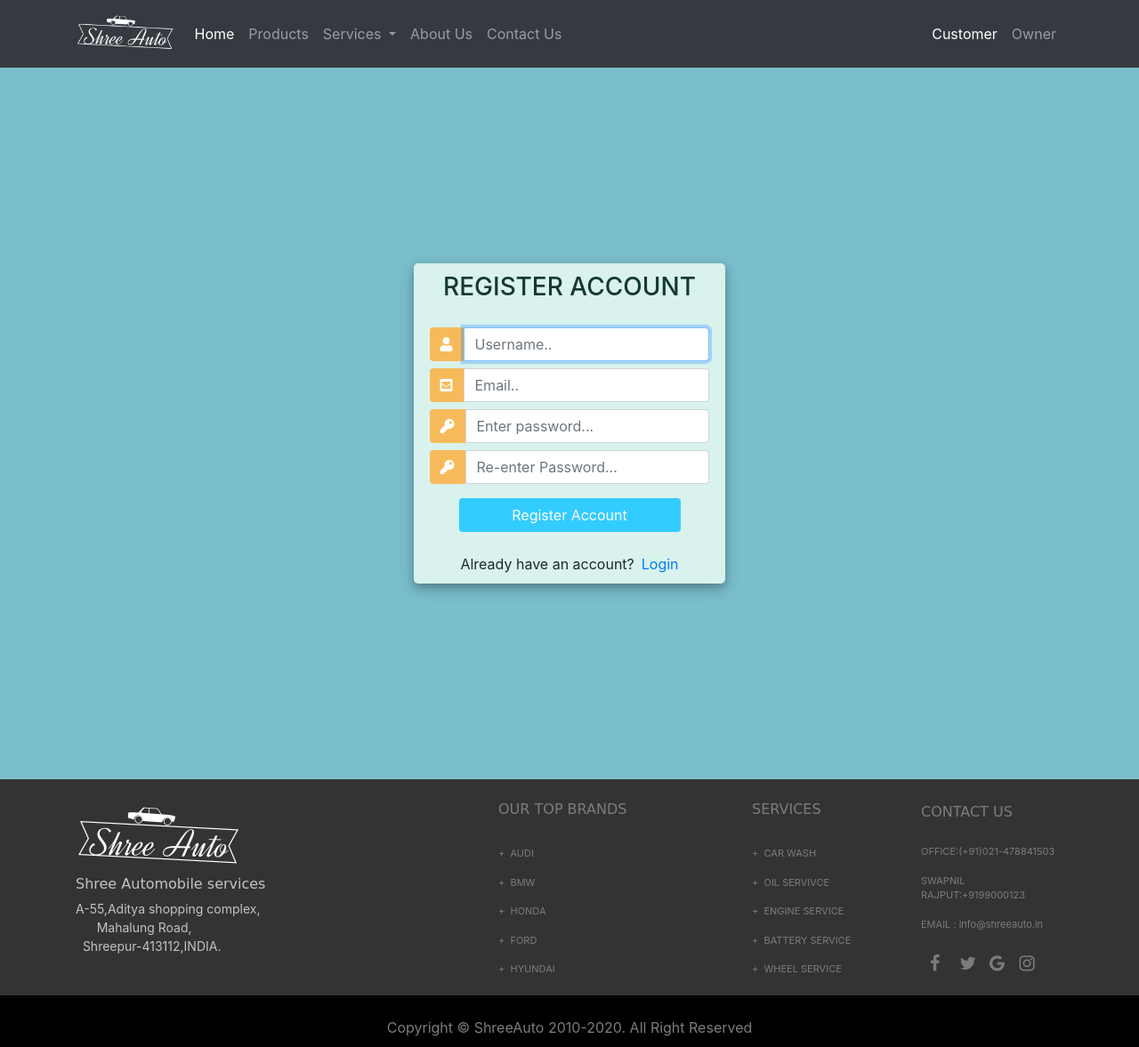
After one commit to swapnil-rajput/Shree_Automobile, a Django app: page /register/ in a window 1280 px wide. The commit adds this page. Shown: the whole page at 89% size. Run offline with Django 3.2, Linux system fonts and the light colour scheme; some libraries are stand-ins or nearby versions; some web fonts are replaced.

Commit message:
added more files

```diff
--- a/Automobile_project/settings.py
+++ b/Automobile_project/settings.py
@@ -12,7 +12,7 @@ https://docs.djangoproject.com/en/3.0/ref/settings/
 
 import os
 
-#'Automobile_project'
+# 'Automobile_project'
 # Build paths inside the project like this: os.path.join(BASE_DIR, ...)
 BASE_DIR = os.path.dirname(os.path.dirname(os.path.abspath(__file__)))
 TEMPLATE_DIR = os.path.join(BASE_DIR, 'templates')
--- a/static/css/landing.css
+++ b/static/css/landing.css
@@ -1,7 +1,8 @@
 
 .mySlides{
-width:100%;
+    width:100%;
     height: 80%;
     background-position: center;
     background-size: 100% 80%;
-    background-repeat: no-repeat;}
+    background-repeat: no-repeat;
+    }
--- a/templates/navbar.html
+++ b/templates/navbar.html
@@ -27,7 +27,7 @@
     <span class="navbar-toggler-icon"></span>
   </button>
   <div class="collapse navbar-collapse" id="navbarNavDropdown">
-    <ul class="navbar-nav">
+    <ul class="navbar-nav mr-auto">
       <li class="nav-item active">
         <a class="nav-link" href="{% url 'landing' %}">Home <span class="sr-only">(current)</span></a>
       </li>
@@ -53,8 +53,16 @@
         <a class="nav-link" href="{% url 'contact_us' %}">Contact Us</a>
       </li>
           </ul>
+    <ul class="nav navbar-nav ">
+        <li class="nav-item active">
+          <a class="nav-link" href="#">Customer</a>
+        </li>
+        <li class="nav-item">
+          <a class="nav-link" href="{% url 'login' %}">Owner</a>
+        </li>
+      </ul>
   </div>
-    </div>
+ </div>
 {% endblock %}
 </nav>
 </header>
--- /dev/null
+++ b/templates/register.html
@@ -0,0 +1,96 @@
+<!DOCTYPE html>
+{% load static %}
+{% include 'navbar.html' %}
+<html lang="en">
+<head>
+    <meta charset="UTF-8">
+    <title>Title</title>
+    <link rel="stylesheet" href="https://stackpath.bootstrapcdn.com/bootstrap/4.1.3/css/bootstrap.min.css" integrity="sha384-MCw98/SFnGE8fJT3GXwEOngsV7Zt27NXFoaoApmYm81iuXoPkFOJwJ8ERdknLPMO" crossorigin="anonymous">
+	<script src="https://ajax.googleapis.com/ajax/libs/jquery/3.3.1/jquery.min.js"></script>
+	<link rel="stylesheet" href="https://use.fontawesome.com/releases/v5.6.1/css/all.css" integrity="sha384-gfdkjb5BdAXd+lj+gudLWI+BXq4IuLW5IT+brZEZsLFm++aCMlF1V92rMkPaX4PP" crossorigin="anonymous">
+	<link href="{% static 'css/style.css' %}" rel="stylesheet" type="text/css">
+
+<style>
+
+</style>
+</head>
+<body>
+{% block header %}
+
+{% endblock header %}
+<div class="container h-100">
+		<div class="d-flex justify-content-center h-100">
+			<div class="user_card">
+				<div class="d-flex justify-content-center">
+					<h3 id="form-title">REGISTER ACCOUNT</h3>
+				</div>
+				<div class="d-flex justify-content-center form_container">
+					<form method="POST" action="">
+						{% csrf_token %}
+						<div class="input-group mb-2">
+							<div class="input-group-append">
+								<span class="input-group-text"><i class="fas fa-user"></i></span>
+							</div>
+							{{form.username}}
+						</div>
+						<div class="input-group mb-2">
+							<div class="input-group-append">
+								<span class="input-group-text"><i class="fas fa-envelope-square"></i></span>
+							</div>
+							{{form.email}}
+						</div>
+						<div class="input-group mb-2">
+							<div class="input-group-append">
+								<span class="input-group-text"><i class="fas fa-key"></i></span>
+							</div>
+							{{form.password1}}
+						</div>
+						<div class="input-group mb-2">
+							<div class="input-group-append">
+								<span class="input-group-text"><i class="fas fa-key"></i></span>
+							</div>
+							{{form.password2}}
+						</div>
+
+
+
+				   		<div class="d-flex justify-content-center mt-3 login_container">
+				 			<input class="btn login_btn" type="submit" value="Register Account">
+				   		</div>
+
+					</form>
+				</div>
+
+				{{form.errors}}
+
+				<div class="mt-4">
+					<div class="d-flex justify-content-center links">
+						Already have an account? <a href="{% url 'login' %}" class="ml-2">Login</a>
+					</div>
+				</div>
+			</div>
+		</div>
+	</div>
+<script>
+
+		/* Because i didnt set placeholder values in forms.py they will be set here using vanilla Javascript
+		//We start indexing at one because CSRF_token is considered and input field
+		 */
+
+		//Query All input fields
+		var form_fields = document.getElementsByTagName('input')
+		form_fields[1].placeholder='Username..';
+		form_fields[2].placeholder='Email..';
+		form_fields[3].placeholder='Enter password...';
+		form_fields[4].placeholder='Re-enter Password...';
+
+		for (var field in form_fields){
+			form_fields[field].className += ' form-control'
+		}
+</script>
+{% include 'footer.html' %}
+{% block footer %}
+
+{% endblock footer %}
+</body>
+</html>
--- a/webApp/admin.py
+++ b/webApp/admin.py
@@ -1,5 +1,6 @@
 from django.contrib import admin
 from webApp.models import product
+
 # Register your models here.
 
 admin.site.register(product)
```
Also changed, not shown: templates/landing.html (+5 -4 lines), templates/login.html (+8 -12 lines), templates/product.html (+9 -6 lines), templates/service.html (+7 -0 lines), db.sqlite3, media/images/side-panel.jpg (added), media/images/tail-light.jpg (added), static/images/engine-wall.webp (added).
